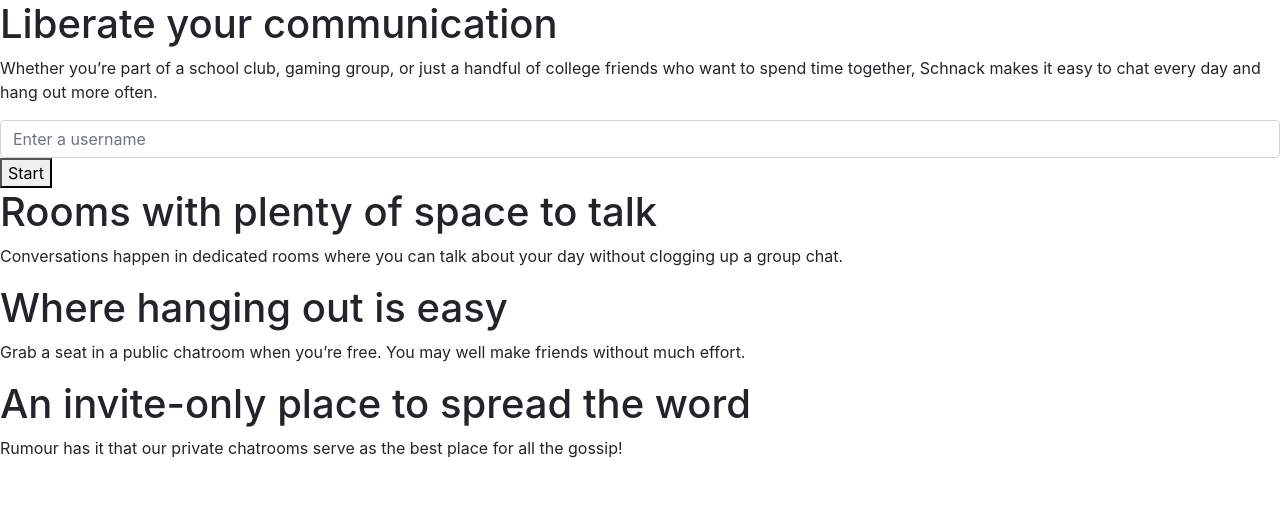
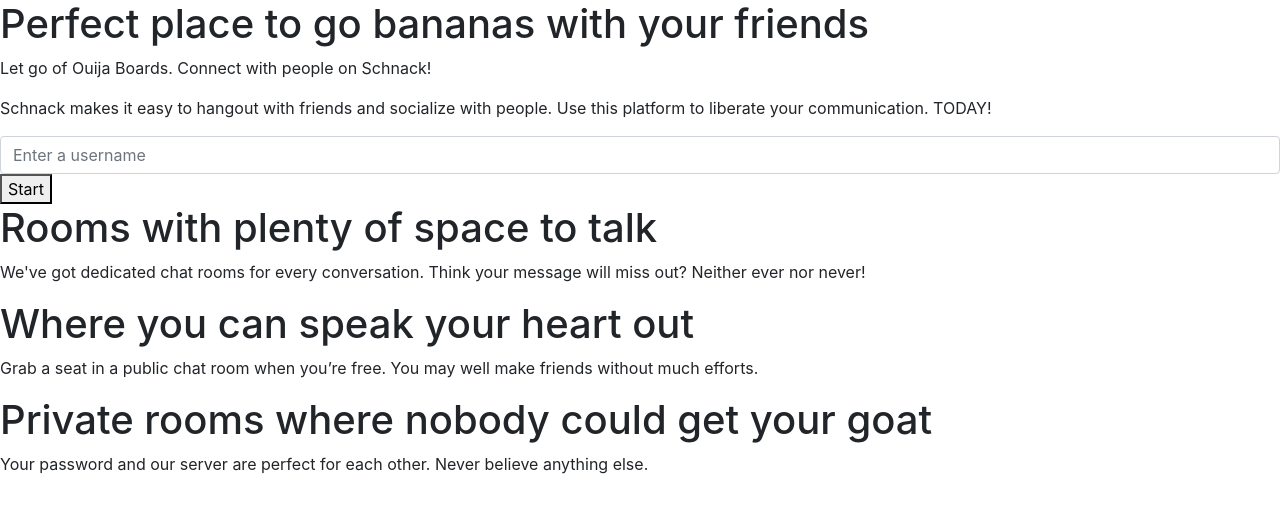
Before and after one commit to Aihab1/Schnack, a Flask app: page / in a window 1280 px wide. Shown: the top 513 px of the page. Run offline with Flask 2, Linux system fonts and the light colour scheme; some libraries are stand-ins or nearby versions.

Commit message:
Add content to index.html

```diff
--- a/templates/index.html
+++ b/templates/index.html
@@ -7,17 +7,18 @@
     <link rel="stylesheet" href="https://stackpath.bootstrapcdn.com/bootstrap/4.5.0/css/bootstrap.min.css">
 </head>
 <body>
-    <h1>Liberate your communication</h1>
-    <p>Whether you’re part of a school club, gaming group, or just a handful of college friends who want to spend time together, Schnack makes it easy to chat every day and hang out more often.</p>
+    <h1>Perfect place to go bananas with your friends</h1>
+    <p>Let go of Ouija Boards. Connect with people on Schnack!</p>
+    <p>Schnack makes it easy to hangout with friends and socialize with people. Use this platform to liberate your communication. TODAY!</p>
     <form action="{{ url_for('lobby_redirect') }}" method="POST">
         <input class="form-control" type="text" maxlength="15" name="username" spellcheck="false" placeholder="Enter a username" autocomplete="off" required>
         <button type="submit">Start</button>
     </form>
     <h1>Rooms with plenty of space to talk</h1>
-    <p>Conversations happen in dedicated rooms where you can talk about your day without clogging up a group chat.</p>
-    <h1>Where hanging out is easy</h1>
-    <p>Grab a seat in a public chatroom when you’re free. You may well make friends without much effort.</p>
-    <h1>An invite-only place to spread the word</h1>
-    <p>Rumour has it that our private chatrooms serve as the best place for all the gossip!</p>
+    <p>We've got dedicated chat rooms for every conversation. Think your message will miss out? Neither ever nor never!</p>
+    <h1>Where you can speak your heart out</h1>
+    <p>Grab a seat in a public chat room when you’re free. You may well make friends without much efforts.</p>
+    <h1>Private rooms where nobody could get your goat</h1>
+    <p>Your password and our server are perfect for each other. Never believe anything else.</p>
 </body>
 </html>
```
